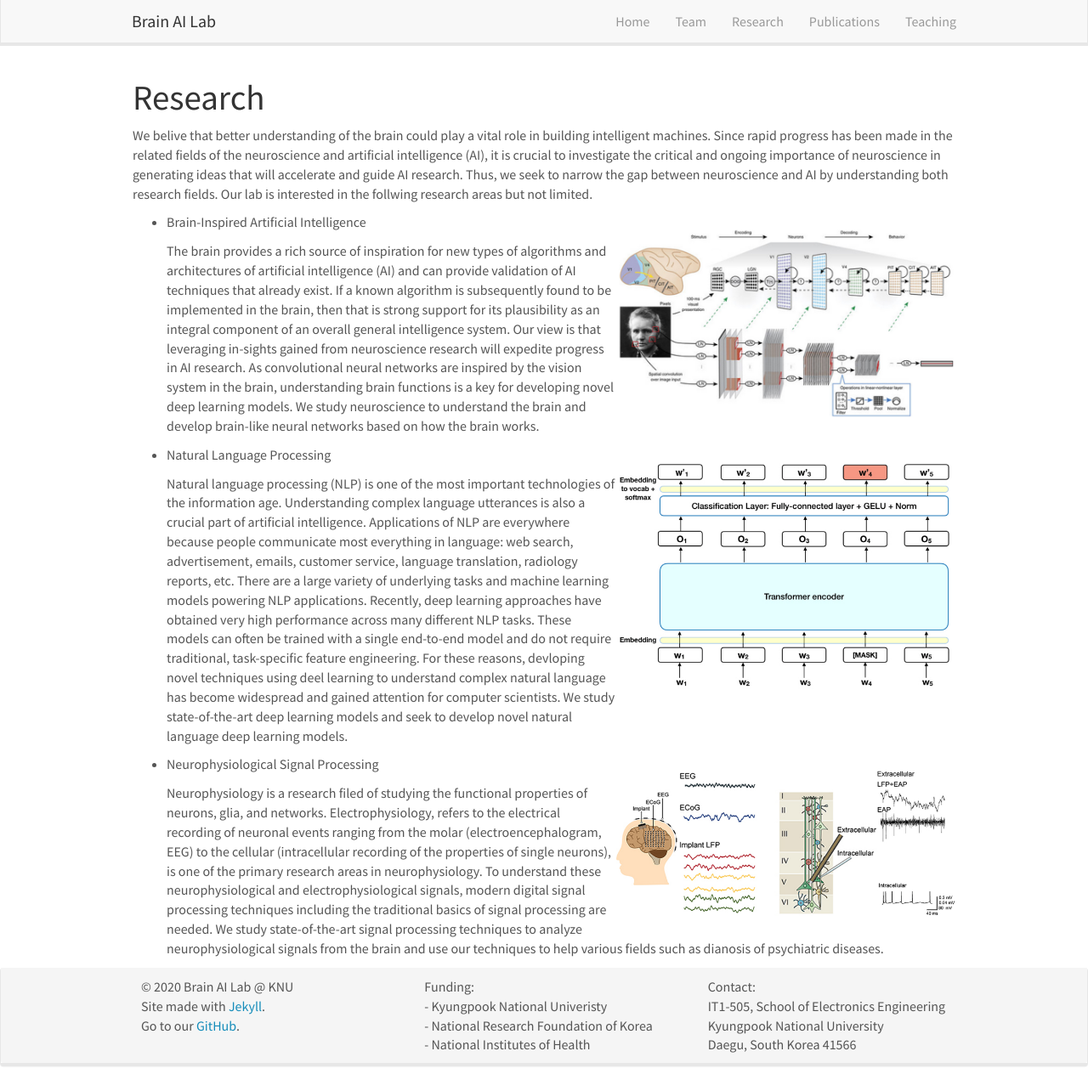
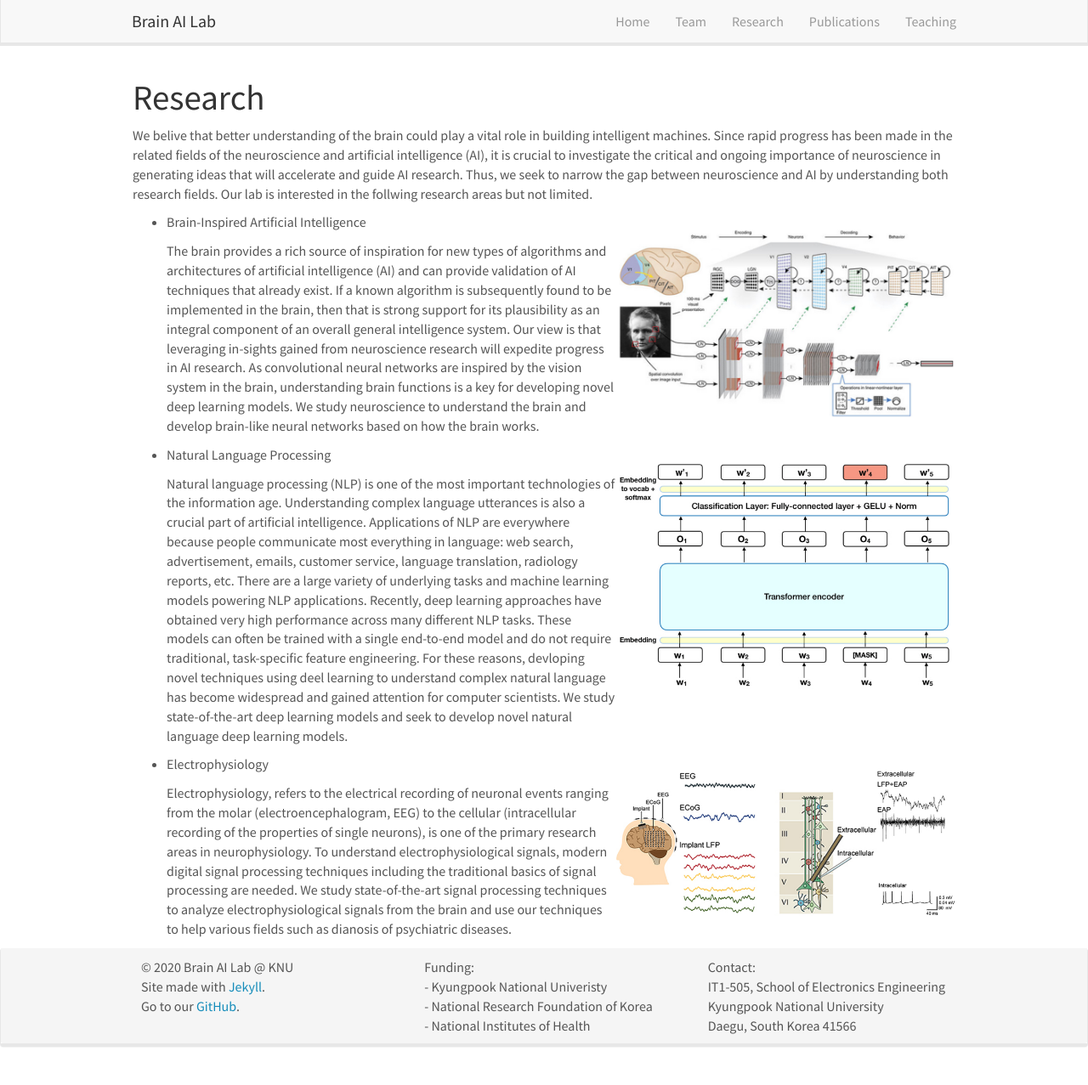
Before and after one commit to KNU-BrainAI/knu-brainai.github.io, a Jekyll site: the page built from _pages/research.md, in a window 1280 px wide and 1277 px high. Shown: the whole window at 85% size. Built offline with Jekyll 4.4.1, drawn with Linux system fonts in a browser that asks for light colours; nearby versions of some CDN libraries.

Commit message:
Update research.md

```diff
--- a/_pages/research.md
+++ b/_pages/research.md
@@ -18,6 +18,6 @@ We belive that better understanding of the brain could play a vital role in buil
 
   Natural language processing (NLP) is one of the most important technologies of the information age. Understanding complex language utterances is also a crucial part of artificial intelligence. Applications of NLP are everywhere because people communicate most everything in language: web search, advertisement, emails, customer service, language translation, radiology reports, etc. There are a large variety of underlying tasks and machine learning models powering NLP applications. Recently, deep learning approaches have obtained very high performance across many different NLP tasks. These models can often be trained with a single end-to-end model and do not require traditional, task-specific feature engineering. For these reasons, devloping novel techniques using deel learning to understand complex natural language has become widespread and gained attention for computer scientists. We study state-of-the-art deep learning models and seek to develop novel natural language deep learning models.
 
- - Neurophysiological Signal Processing ![]({{ site.url }}{{ site.baseurl }}/images/eeg.png){: style="width: 400px; float: right"}
+ - Electrophysiology ![]({{ site.url }}{{ site.baseurl }}/images/eeg.png){: style="width: 400px; float: right"}
 
-   Neurophysiology is a research filed of studying the functional properties of neurons, glia, and networks. Electrophysiology, refers to the electrical recording of neuronal events ranging from the molar (electroencephalogram, EEG) to the cellular (intracellular recording of the properties of single neurons), is one of the primary research areas in neurophysiology. To understand these neurophysiological and electrophysiological signals, modern digital signal processing techniques including the traditional basics of signal processing are needed. We study state-of-the-art signal processing techniques to analyze neurophysiological signals from the brain and use our techniques to help various fields such as dianosis of psychiatric diseases.
+   Electrophysiology, refers to the electrical recording of neuronal events ranging from the molar (electroencephalogram, EEG) to the cellular (intracellular recording of the properties of single neurons), is one of the primary research areas in neurophysiology. To understand electrophysiological signals, modern digital signal processing techniques including the traditional basics of signal processing are needed. We study state-of-the-art signal processing techniques to analyze electrophysiological signals from the brain and use our techniques to help various fields such as dianosis of psychiatric diseases.
```
